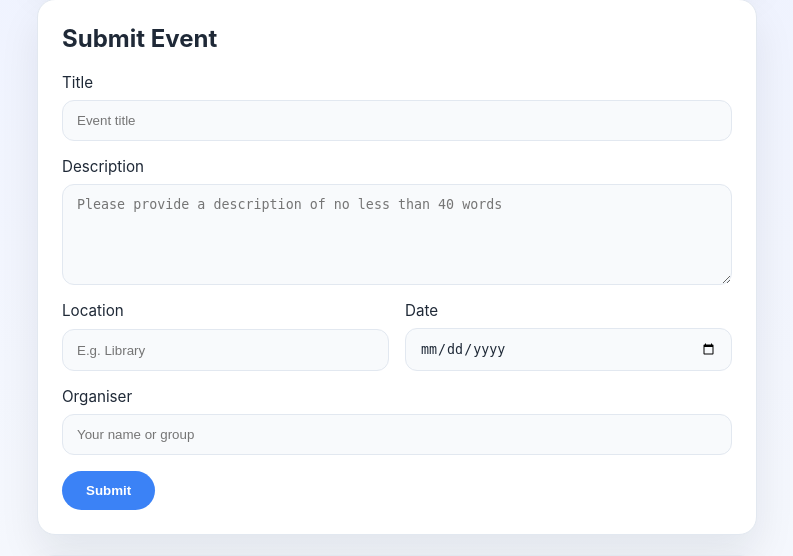
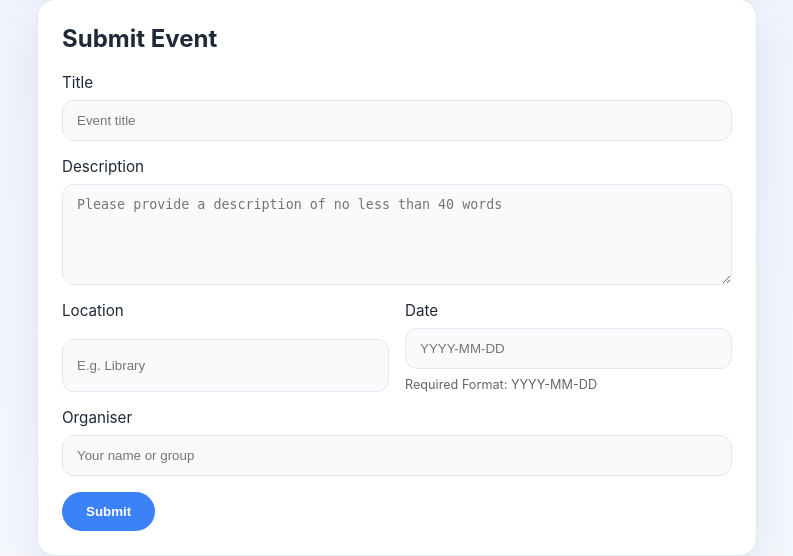
Before and after one commit to WudibaolongZZ/COMP3041J-cloud-project1, a Flask app: page / in a window 1280 px wide. Shown: the part 168-724 px from the top of the page, without its empty margins (243-1036 px from the left). Run offline with Flask 3, Linux system fonts and the light colour scheme; parts of the project's set-up code (start-up, migrations or seed data) failed here and were passed over.

Commit message:
Update date input to text with format instruction
Changed date input type to text with a placeholder and added a format instruction.

```diff
--- a/campus_buzz/templates/index.html
+++ b/campus_buzz/templates/index.html
@@ -31,7 +31,8 @@
                             <input type="text" name="location" placeholder="E.g. Library" />
                         </label>
                         <label>Date
-                            <input type="date" name="date" />
+                            <input type="text" name="date" placeholder="YYYY-MM-DD" required />
+                            <small style="color: #666;">Required Format: YYYY-MM-DD</small>
                         </label>
                     </div>
 
```
